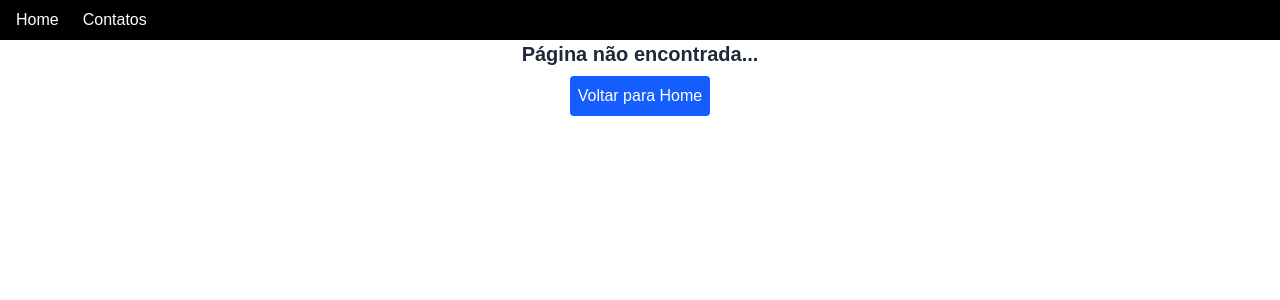
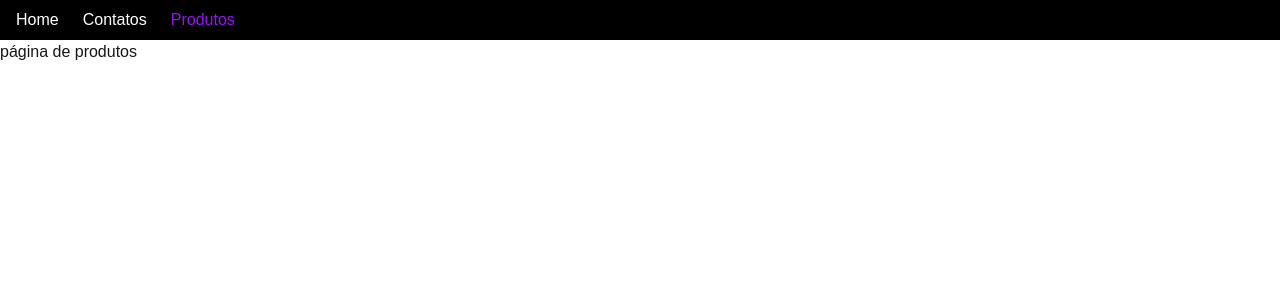
Before and after one commit to BrenoDev00/Estudos_Next, a Next.js app in the folder app-router/: page /produtos in a window 1280 px wide. Before the commit this address had no page. Shown: the top 300 px of the page. Built offline with nearby package versions, Linux system fonts and the light colour scheme; no server answers.

Commit message:
adiciona componente de tabela e página de produtos!

```diff
--- /dev/null
+++ b/app-router/src/app/produtos/layout.tsx
@@ -0,0 +1,14 @@
+import { Metadata } from "next";
+
+export const metadata: Metadata = {
+  title: "Produtos",
+  description: "Página de produtos.",
+};
+
+export default function ProductsLayout({
+  children,
+}: Readonly<{
+  children: React.ReactNode;
+}>) {
+  return <>{children}</>;
+}
--- /dev/null
+++ b/app-router/src/app/produtos/page.tsx
@@ -0,0 +1,10 @@
+"use client";
+
+import { useAuthSession } from "@/src/shared/hooks/use-auth";
+
+export default function Products() {
+  const { isAuthenticated } = useAuthSession();
+  // isAuthenticated();
+
+  return <h1>página de produtos</h1>;
+}
--- /dev/null
+++ b/app-router/src/shared/components/table/index.tsx
@@ -0,0 +1,13 @@
+import { Tbody } from "./tbody";
+import { Td } from "./td";
+import { Th } from "./th";
+import { Thead } from "./thead";
+import { Tr } from "./tr";
+
+export const Table = {
+  Thead,
+  Th,
+  Tbody,
+  Tr,
+  Td,
+};
--- /dev/null
+++ b/app-router/src/shared/components/table/tbody.tsx
@@ -0,0 +1,3 @@
+export const Tbody = () => {
+  return <tbody></tbody>;
+};
--- /dev/null
+++ b/app-router/src/shared/components/table/td.tsx
@@ -0,0 +1,3 @@
+export const Td = () => {
+  return <td></td>;
+};
--- /dev/null
+++ b/app-router/src/shared/components/table/th.tsx
@@ -0,0 +1,3 @@
+export const Th = () => {
+  return <th></th>;
+};
--- /dev/null
+++ b/app-router/src/shared/components/table/thead.tsx
@@ -0,0 +1,3 @@
+export const Thead = () => {
+  return <thead></thead>;
+};
--- /dev/null
+++ b/app-router/src/shared/components/table/tr.tsx
@@ -0,0 +1,3 @@
+export const Tr = () => {
+  return <tr></tr>;
+};
--- a/app-router/src/shared/constants.ts
+++ b/app-router/src/shared/constants.ts
@@ -3,8 +3,11 @@ import { RouteData } from "../models/route-data";
 export const routesList: RouteData[] = [
   { name: "Home", href: "/" },
   { name: "Contatos", href: "/contatos" },
+  { name: "Produtos", href: "/produtos" },
 ];
 
 export const awesomeApiUrl = "https://economia.awesomeapi.com.br/last/USD-BRL";
 
 export const dummyLoginApiUrl = "https://dummyjson.com/auth/login";
+
+export const dummyProductsApiUrl = "https://dummyjson.com/products/search";
```
